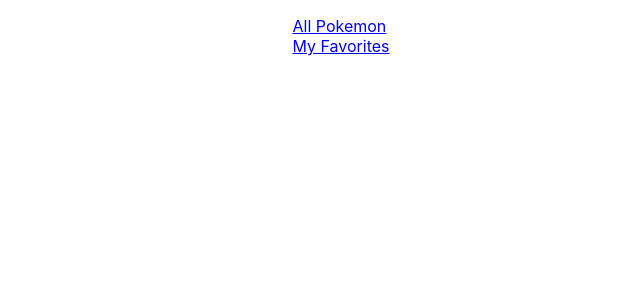
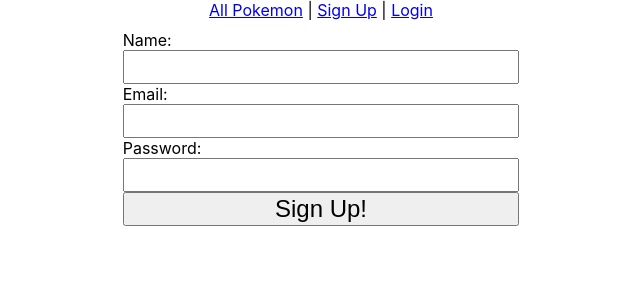
Before and after one commit to SEI-ATL-3-8/users-pokedex-frontend, a React (Create React App) app: page /signup in a window 1280 px wide. Shown: the top 300 px of the page, without its empty margins (319-959 px from the left). Built offline with nearby package versions, Linux system fonts and the light colour scheme; no server answers.

Commit message:
homework done

```diff
--- a/src/App.js
+++ b/src/App.js
@@ -1,49 +1,60 @@
 import AllPokemon from './pages/AllPokemon'
 import FavPokemon from './pages/FavPokemon'
 import Navbar from './components/Navbar'
-import {Route} from 'react-router-dom'
+import {Route, Redirect} from 'react-router-dom'
 import './App.css';
 import axios from 'axios'
-import {useState, useEffect} from 'react'
+import {useState, useEffect, useContext} from 'react'
+import {UserContext} from './context/UserContext'
+import Signup from './pages/Signup'
+import Login from './pages/Login'
 
 function App() {
   const [favPokemon,setFavPokemon] = useState([])
   const [favPokemonNames, setFavPokemonNames] = useState([])
-  // fetch saved pokemon from the database function
+  const { userState, fetchUser } = useContext(UserContext)
+  const [user, setUser] = userState
+
+  useEffect(fetchUser, [])
+
   const fetchSavedPokemon = async () => {
+    const userId = localStorage.getItem('userId')
     try {
-      let response = await axios.get('http://localhost:3001/favPokemon')
+      let response = await axios.get(`${process.env.REACT_APP_BACKEND_URL}/favPokemon`,{
+        headers: {
+          Authorization: userId
+        }
+      })
       console.log(response)
-      // assign to state of favPokemon
+
       setFavPokemon(response.data.favPokemon)
 
-      // create an empty array
+
       let names = []
-      // loop through the favorite pokemon array
       for(let pokemon of response.data.favPokemon) {
-        // only push the names of each favorited pokemon into names
         names.push(pokemon.name)
       }
-      // then set favpokemonnames to an array of just the saved pokemon names
-      // to be used in the isFave function
       setFavPokemonNames(names)
     } catch (error) {
       console.log(error)
     }
   }
 
-  // ONLY when the app loads fetch all saved pokemon
-  // will not update saved pokemon everytime you save one!!!
   useEffect(() => {
     fetchSavedPokemon()
-  },[])
+  },[fetchUser])
 
   const savePokemon = async (pokemonName) => {
+    const userId = localStorage.getItem('userId')
     try {
-      let res = await axios.post('http://localhost:3001/favPokemon', {
+      let res = await axios.post(`${process.env.REACT_APP_BACKEND_URL}/favPokemon`, {
         name: pokemonName
-      })
-      // after every save, refetch all saved pokemon and update
+      },
+      {
+        headers: {
+          Authorization: userId
+      }
+    })
       fetchSavedPokemon()
       console.log(res)
     } catch (error) {
@@ -52,7 +63,6 @@
   }
 
   const isFave = (currentPokemonName) => {
-    // check if the parameter currentPokemonName exists inside of the favPokemonNames array, if so return true, otherwise return false (for the conditional render of hearts)
     if(favPokemonNames.includes(currentPokemonName)) {
       return true
     }
@@ -60,8 +70,13 @@
   }
 
     const deletePokemon = async (pokemonName) => {
+      const userId = localStorage.getItem('userId')
       try {
-        let res = await axios.delete(`http://localhost:3001/favPokemon/${pokemonName}`)
+        let res = await axios.delete(`${process.env.REACT_APP_BACKEND_URL}/favPokemon/${pokemonName}`, {
+          headers: {
+            Authorization: userId
+          }
+        })
         console.log(res)
         fetchSavedPokemon()
       } catch (error) {
@@ -69,29 +84,71 @@
       }
     }
 
+
+
+    // const fetchUser = () => {
+    //     const userId = localStorage.getItem('userId')
+    //     if (userId) {
+    //       axios.get(`${process.env.REACT_APP_BACKEND_URL}/user/verify`, {
+    //         headers: {
+    //           Authorization: userId
+    //         }
+    //       })
+    //       .then((response) => {
+    //         setUser(response.data.user)
+    //       })
+    //     }
+    //   }
+
+    //   useEffect(fetchUser, [])
+
   return (
     <div className="App">
-      <Navbar />
+      <Navbar user={user} setUser={setUser}/>
       <Route
         exact path = "/"
-        render={() =>
-          <AllPokemon
+        render={() => {
+          if (user.id) {
+           return <AllPokemon
           savePokemon = {savePokemon}
           isFave = {isFave}
           deletePokemon ={deletePokemon}
           />
+          } else {
+            return <Redirect to='/login' />
+          }
         }
-      />
+      }
+     />
       <Route
       exact path = "/favorites"
-      render={() =>
-        <FavPokemon
+      render={() => {
+        if (user.id) {
+          return <FavPokemon
         favPokemon ={favPokemon}
         isFave = {isFave}
         deletePokemon ={deletePokemon}
         />
+          } else {
+            return <Redirect to='/login' />
+          }
         }
+      }
       />
+      <Route path="/signup" render = {() => {
+        if (user.id) {
+          return <Redirect to="/" exact />
+        } else {
+          return <Signup />
+        }
+      }}  />
+      <Route path="/login" render = {() => {
+        if (user.id) {
+          return <Redirect to="/" exact />
+        } else {
+          return <Login />
+        }
+      }}  />
 
     </div>
   );
--- a/src/components/Navbar.js
+++ b/src/components/Navbar.js
@@ -1,21 +1,33 @@
 import {Link} from 'react-router-dom'
+import { useContext } from 'react'
+import { UserContext } from '../context/UserContext'
 
 const Navbar = () => {
+    const { userState } = useContext(UserContext)
+    const [user, setUser] = userState
+
     return (
-        <ul>
-            <li>
-                <Link
-                to="/">
-                    All Pokemon
-                </Link>
-            </li>
-            <li>
-                <Link
-                to="/favorites">
-                    My Favorites
-                </Link>
-            </li>
-        </ul>
+        <nav>
+
+                <Link to="/">All Pokemon</Link> {' | '}
+                {localStorage.getItem('userId') ?
+           <span>
+            <span onClick ={() => {
+               localStorage.removeItem('userId')
+               setUser({})
+            }}>Logout</span>{' | '}
+
+                <Link to="/favorites">My Favorites</Link>{' | '}
+            </span>
+            :
+            <span>
+            <Link to="/signup">Sign Up</Link>
+            {' | '}
+            <Link to="/login">Login</Link>
+
+          </span>
+}
+        </nav>
     )
 }
 
--- /dev/null
+++ b/src/context/UserContext.js
@@ -0,0 +1,32 @@
+import { useState, createContext } from 'react'
+import axios from 'axios'
+
+ const UserContext = createContext()
+
+ const UserProvider = ({ children }) => {
+     const backEnd = process.env.REACT_APP_BACKEND
+     const [user, setUser] = useState({})
+
+     const fetchUser = () => {
+         const userId = localStorage.getItem('userId')
+         if (userId) {
+             axios.get(`${backEnd}/users/verify`, {
+                 headers: {
+                     Authorization: userId
+                 }
+             }).then((response) => setUser(response.data.user))
+         }
+     }
+     const state = {
+         userState: [user, setUser],
+         fetchUser: fetchUser
+     }
+
+     return(
+         <UserContext.Provider value = {state}>
+             {children}
+         </UserContext.Provider>
+     )
+ }
+
+ export{UserProvider, UserContext}
--- a/src/index.js
+++ b/src/index.js
@@ -4,12 +4,15 @@
 import App from './App';
 import reportWebVitals from './reportWebVitals';
 import {BrowserRouter} from 'react-router-dom'
+import { UserProvider } from './context/UserContext'
 
 
 ReactDOM.render(
   <React.StrictMode>
     <BrowserRouter>
-      <App />
+    <UserProvider>
+        <App />
+    </UserProvider>
     </BrowserRouter>
   </React.StrictMode>,
   document.getElementById('root')
--- /dev/null
+++ b/src/pages/Login.js
@@ -0,0 +1,46 @@
+import {useState} from 'react'
+import axios from 'axios'
+import { useContext } from 'react'
+ import { UserContext } from '../context/UserContext'
+ import {Redirect} from 'react-router-dom'
+
+const Login = () => {
+  const [email, setEmail] = useState ('')
+  const [password, setPassword] = useState ('')
+  const { userState } = useContext(UserContext)
+  const [user, setUser] = userState
+  const [shouldRedirect, setShouldRedirect] = useState(false)
+
+  const loginForm = (e) => {
+      e.preventDefault()
+
+      axios.post(`${process.env.REACT_APP_BACKEND_URL}/user/login`, {email, password})
+      .then((response) => {
+          console.log(response)
+          localStorage.setItem('userId', response.data.user.id)
+          setUser(response.data.user)
+          setShouldRedirect(true)
+      })
+  }
+
+  return (
+    <div className="loginPage">
+    { shouldRedirect && <Redirect to={`/`} exact /> }
+     <form onSubmit={loginForm}>
+         <div>
+             <label htmlFor="email">Email:</label>
+             <input value={email} onChange ={(e) => setEmail(e.target.value)} />
+         </div>
+         <div>
+             <label htmlFor="password">Password:</label>
+             <input value={password} onChange ={(e) => setPassword(e.target.value)} />
+         </div>
+         <div>
+             <input type="submit" value = "Login!"/>
+         </div>
+     </form>
+    </div>
+  )
+}
+
+export default Login
--- /dev/null
+++ b/src/pages/Signup.js
@@ -0,0 +1,52 @@
+import {useState} from 'react'
+import axios from 'axios'
+import { useContext } from 'react'
+import { UserContext } from '../context/UserContext'
+import {Redirect} from 'react-router-dom'
+
+
+const Signup = (props) => {
+    const [name, setName] = useState ('')
+    const [email, setEmail] = useState ('')
+    const [password, setPassword] = useState ('')
+    const { userState } = useContext(UserContext)
+    const [user, setUser] = userState
+    const [shouldRedirect, setShouldRedirect] = useState(false)
+
+    const submitForm = (e) => {
+        e.preventDefault()
+
+        axios.post(`${process.env.REACT_APP_BACKEND_URL}/user/signup`, {email, password})
+        .then((response) => {
+            console.log(response)
+            localStorage.setItem('userId', response.data.user.id)
+            setUser(response.data.user)
+            setShouldRedirect(true)
+        })
+    }
+
+    return (
+      <div className="signupPage">
+        { shouldRedirect && <Redirect to={`/`} exact /> }
+       <form onSubmit={submitForm}>
+            <div>
+               <label htmlFor="name">Name:</label>
+               <input value={name} onChange ={(e) => setName(e.target.value)} />
+           </div>
+           <div>
+               <label htmlFor="email">Email:</label>
+               <input value={email} onChange ={(e) => setEmail(e.target.value)} />
+           </div>
+           <div>
+               <label htmlFor="password">Password:</label>
+               <input value={password} onChange ={(e) => setPassword(e.target.value)} />
+           </div>
+           <div>
+               <input type="submit" value = "Sign Up!"/>
+           </div>
+       </form>
+      </div>
+    )
+}
+
+export default Signup
```
Also changed, not shown: 1 other file (tests, documents, lock files or other folders).
